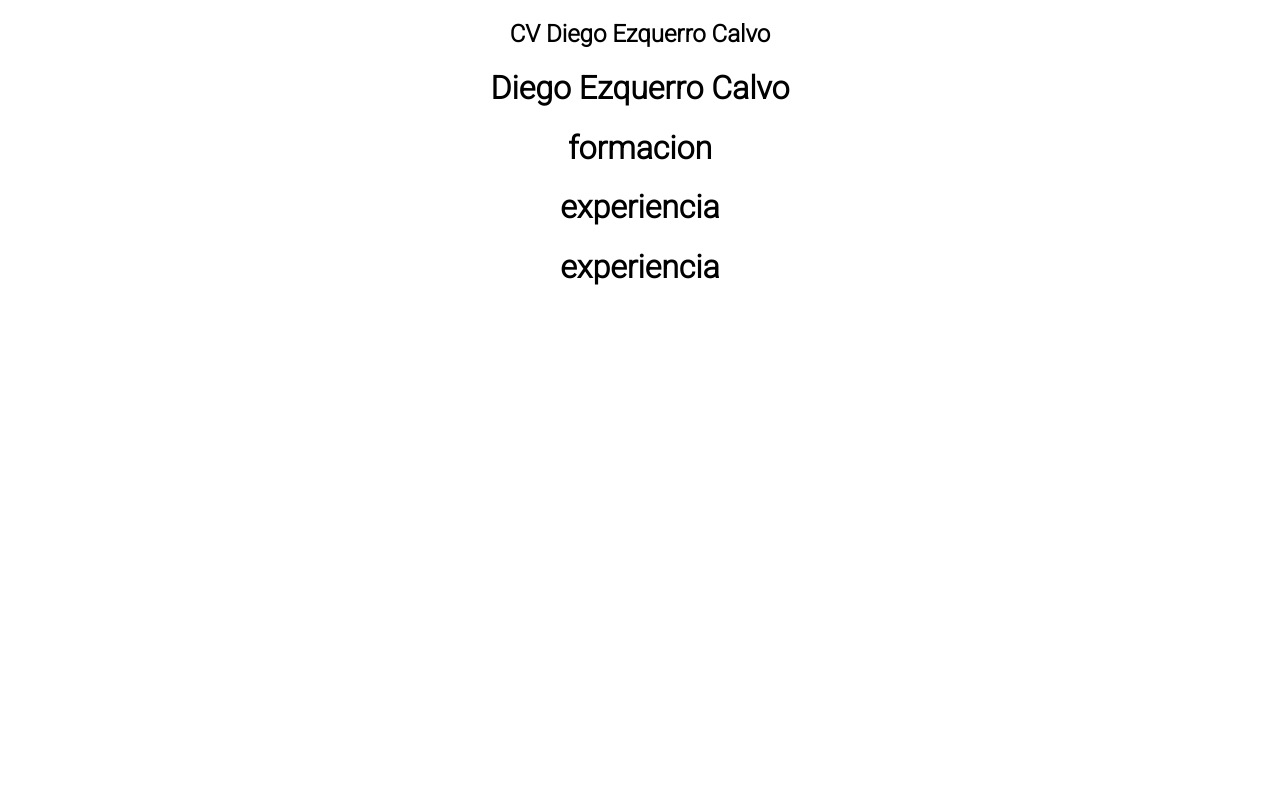
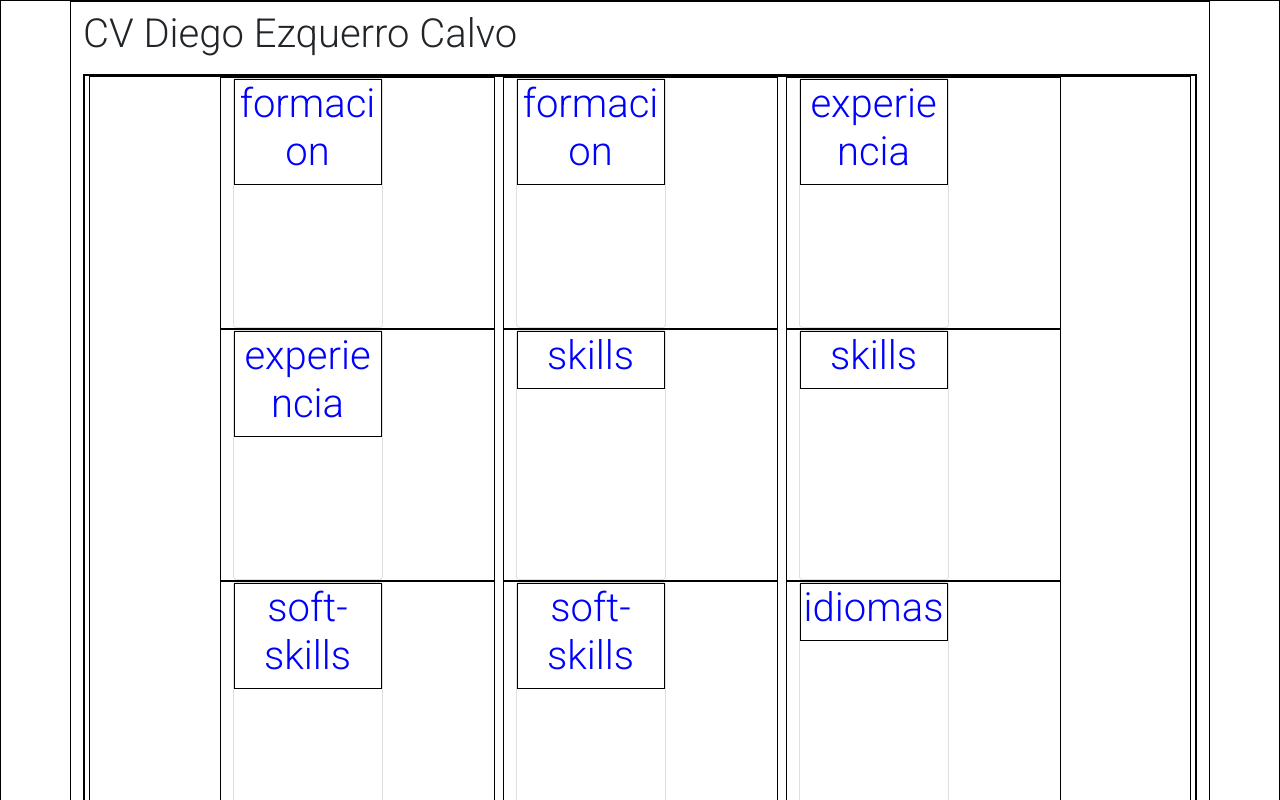
Before and after one commit to Diego-EC/curriculum-diego-ezquerro, a React (Create React App) app: page / in a window 1280 px wide. Shown: the top 800 px of the page. Built offline with nearby package versions, Linux system fonts and the light colour scheme.

Commit message:
card is flipping, but still I have to work to improve it

```diff
--- a/public/index.html
+++ b/public/index.html
@@ -23,6 +23,7 @@
       work correctly both with client-side routing and a non-root public URL.
       Learn how to configure a non-root public URL by running `npm run build`.
     -->
+    <link href="https://cdn.jsdelivr.net/npm/bootstrap@5.0.0-beta1/dist/css/bootstrap.min.css" rel="stylesheet" integrity="sha384-giJF6kkoqNQ00vy+HMDP7azOuL0xtbfIcaT9wjKHr8RbDVddVHyTfAAsrekwKmP1" crossorigin="anonymous">
     <title>CV Diego Ezquerro</title>
   </head>
   <body>
@@ -38,5 +39,7 @@
       To begin the development, run `npm start` or `yarn start`.
       To create a production bundle, use `npm run build` or `yarn build`.
     -->
+    <script src="https://cdn.jsdelivr.net/npm/@popperjs/core@2.5.4/dist/umd/popper.min.js" integrity="sha384-q2kxQ16AaE6UbzuKqyBE9/u/KzioAlnx2maXQHiDX9d4/zp8Ok3f+M7DPm+Ib6IU" crossorigin="anonymous"></script>
+<script src="https://cdn.jsdelivr.net/npm/bootstrap@5.0.0-beta1/dist/js/bootstrap.min.js" integrity="sha384-pQQkAEnwaBkjpqZ8RU1fF1AKtTcHJwFl3pblpTlHXybJjHpMYo79HY3hIi4NKxyj" crossorigin="anonymous"></script>
   </body>
 </html>
--- a/src/index.css
+++ b/src/index.css
@@ -1,6 +1,11 @@
 @import './styles/App.css';
+@import './styles/card.css';
 @import url('https://fonts.googleapis.com/css2?family=Roboto:wght@300&display=swap');
 
 * {
   font-family: 'Roboto', sans-serif;
 }
+
+div {
+  border: 1px black solid;
+}
--- a/src/js/components/card.js
+++ b/src/js/components/card.js
@@ -1,15 +1,28 @@
+import {useState} from 'react'
 import PropTypes from "prop-types";
+import '../../styles/card.css';
 
 const Card = props => {
 	Card.propTypes = {
 		pair: PropTypes.string
     };
 
+    const [flip, setFlip] = useState(0)
+
+    function lol(){
+        setFlip(1);
+        console.log(flip);
+    }
+
     return (
-        <div className="card">
-            <h1>
-                {props.pair}
-            </h1>
+        <div className="card-flip mx-1 col-3" onClick={() => lol()} flip={flip}>
+            <div className="card">
+                <div>
+                    <h1>
+                        {props.pair}
+                    </h1>
+                </div>
+            </div>
         </div>
     );
 }
--- /dev/null
+++ b/src/js/components/playing-card.js
@@ -0,0 +1,17 @@
+import PropTypes from "prop-types";
+
+const PlayingCard = props => {
+	PlayingCard.propTypes = {
+		pair: PropTypes.string
+    };
+
+    return (
+        <div className="playing-card">
+            <h1>
+                {props.pair}
+            </h1>
+        </div>
+    );
+}
+
+export default PlayingCard;
--- a/src/js/views/App.js
+++ b/src/js/views/App.js
@@ -1,10 +1,10 @@
 
-import Navbar from '../components/navbar';
+import Navbar from '../components/bootstrap/navbar';
 import Home from './home';
 
 function App() {
   return (
-    <div className="App">
+    <div className="App container">
       <Navbar />
       <div className="content">
         <Home />
--- a/src/js/views/home.js
+++ b/src/js/views/home.js
@@ -1,15 +1,23 @@
 import { useState } from 'react';
+import PlayingCard from '../components/playing-card';
 import Card from '../components/card';
 
 const Home = () => {
 
     const [cards, setCards] = useState([
-        {pair: 'Diego Ezquerro Calvo'},
+        {pair: 'formacion'},
         {pair: 'formacion'},
         {pair: 'experiencia'},
-        {pair: 'experiencia'}
+        {pair: 'experiencia'},
+        {pair: 'skills'},
+        {pair: 'skills'},
+        {pair: 'soft-skills'},
+        {pair: 'soft-skills'},
+        {pair: 'idiomas'},
+        {pair: 'idiomas'},
+        {pair: 'presentación'},
+        {pair: 'presentación'}
     ]);
-    const [name, setName] = useState('Pepe');
 
     const cardsMap = cards.map(function(card, index){
         return(
@@ -21,7 +29,7 @@ const Home = () => {
 
     return (
         <div className="home">
-            <div>{ cardsMap }</div>
+            <div className="row mx-1 d-flex justify-content-center">{ cardsMap }</div>
         </div>
     );
 }
--- /dev/null
+++ b/src/styles/card.css
@@ -0,0 +1,35 @@
+.card{
+    width: 150px;
+    height: 250px;
+    display: flex;
+}
+
+.card-flip{
+    display: block;
+    margin: 0 auto;
+    transition: transform 300ms;
+    transition-timing-function: linear;
+    transform: rotateY(0deg);
+    color: blue;
+}
+
+.card-flip[flip='1'] {
+    color: red;
+    animation: flip 0.2s ease-in forwards;
+}
+
+.card-flip > div:hover  {
+    /*transform: rotateY(-180deg);*/
+    /*color: green;
+    animation: flip 0.2s ease-in forwards;*/
+}
+
+
+@keyframes flip {
+    0% {
+      transform: rotateY(0deg);
+    }
+    100% {
+      transform: rotateY(90deg);
+    }
+  }
```
Also changed, not shown: src/js/components/bootstrap/navbar.js (renamed from src/js/components/navbar.js), 1 other file (tests, documents, lock files or other folders).
